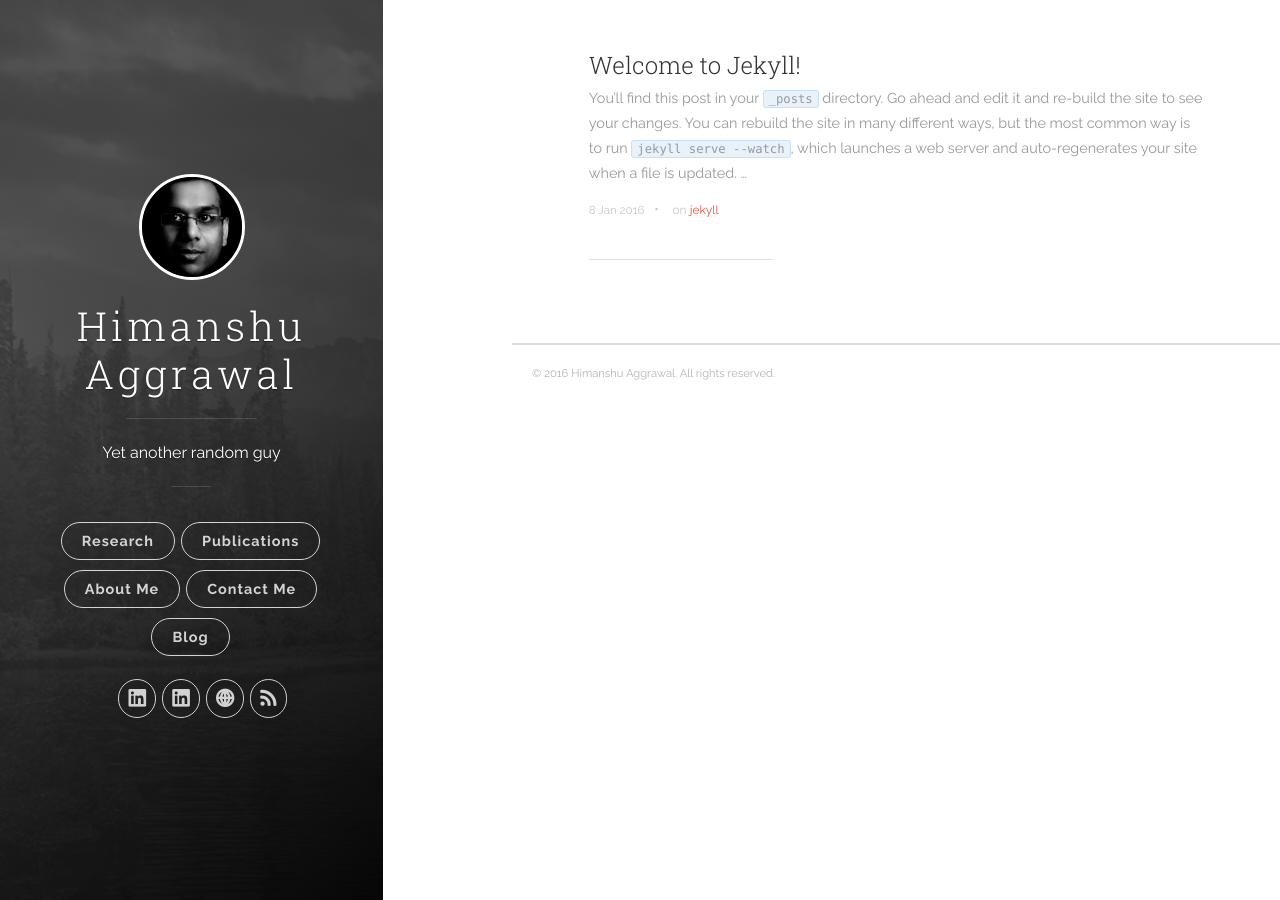
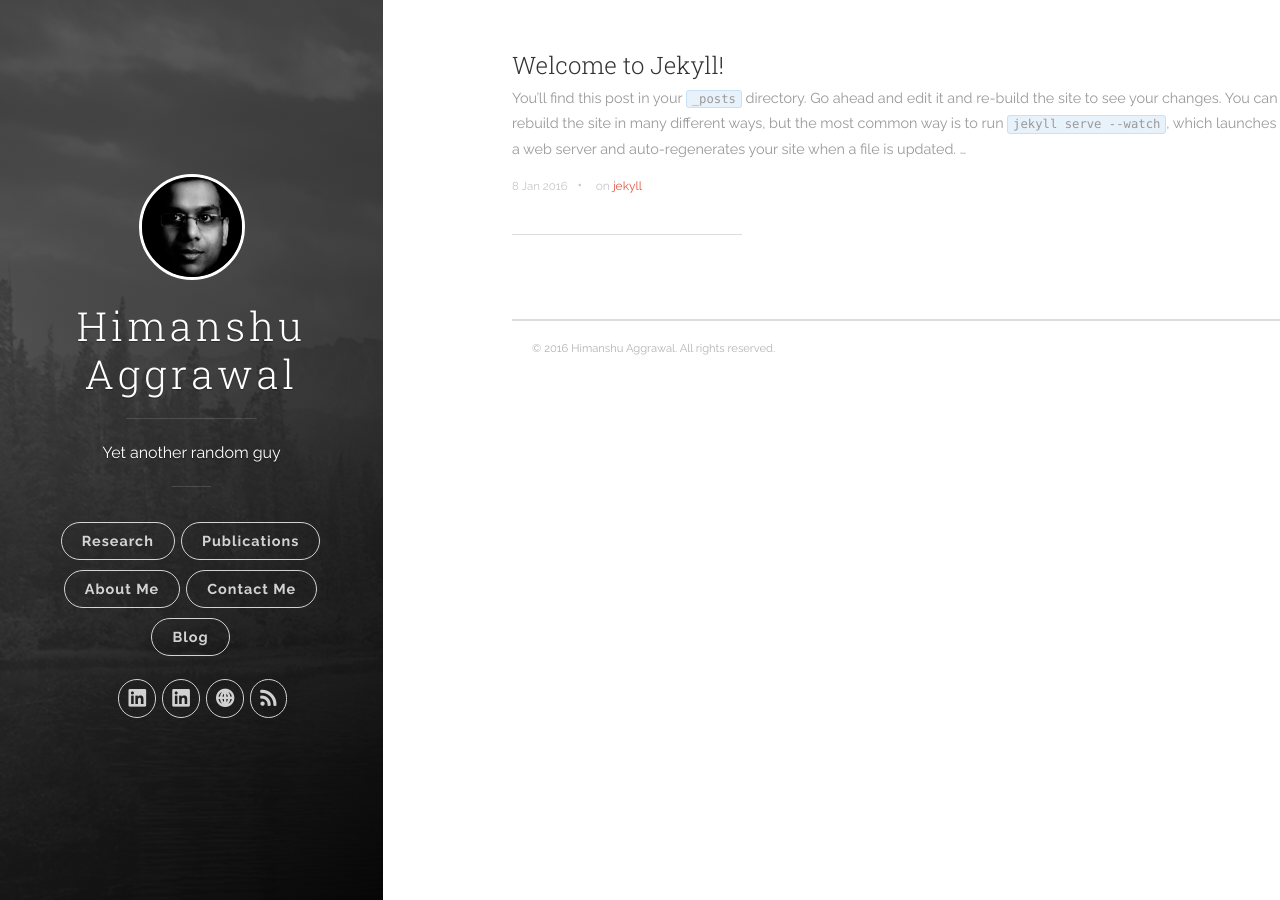
Before and after one commit to ahimanshu13/ahimanshu13.github.io, a Jekyll site: the page built from index.html, in a window 1280 px wide. Built offline with Jekyll 4.4.1, drawn with Linux system fonts in a browser that asks for light colours; nearby versions of some CDN libraries; the list of posts is cut into pages by our own code.

Commit message:
setting margin to 0

```diff
--- a/css/uno.css
+++ b/css/uno.css
@@ -1103,7 +1103,7 @@ pre {
 	margin-left: 40%; }
 
 .content-wrapper__inner {
-	margin: 0 10%;
+	margin: 0 0%;
 	padding: 50px 0; }
 
 .footer {
```
